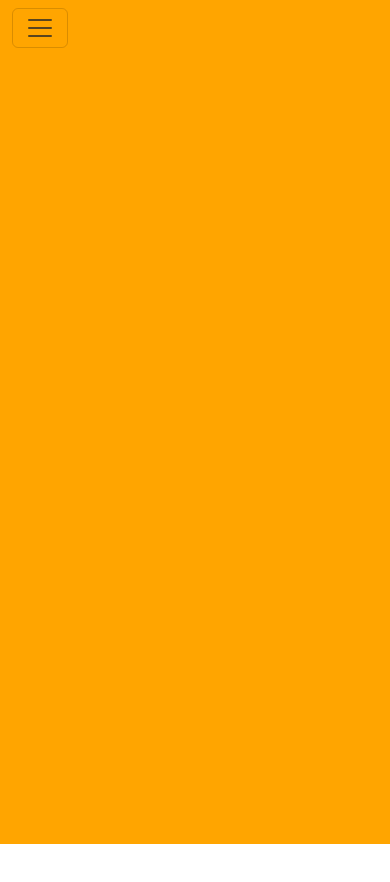
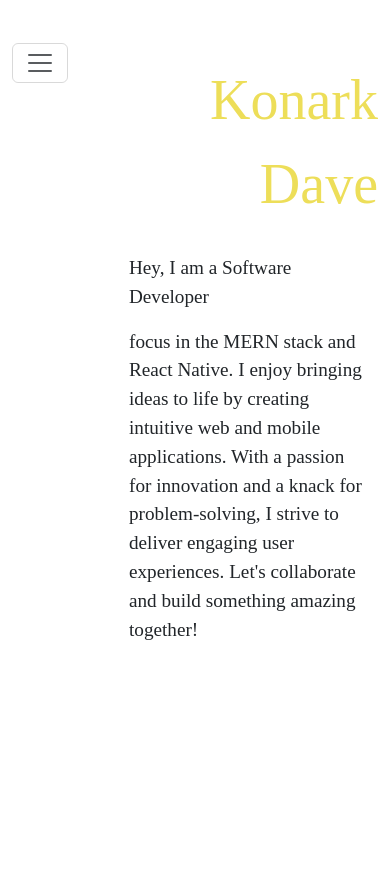
Before and after one commit to Konu9712/portfolio, a React (Create React App) app: page / in a window 390 px wide. Shown: the top 882 px of the page. Before the commit the page ends 844 px from the top, so only its background shows below. Built offline with nearby package versions, Linux system fonts and the light colour scheme.

Commit message:
Me page bio

```diff
--- a/src/App.css
+++ b/src/App.css
@@ -1,9 +1,21 @@
-.contentContainer{
-    margin-left: 5%;
-    margin-left: 20%;
+
+@media (max-width: 768px) {
+  .sidebar {
+    width: 30%;
+    position: fixed;
+    height: 100vh;
+  }
+
+  .mainContainer {
+    margin-left: 30%;
+    width: 70%;
+  }
+  .container {
+    top: 0;
+    margin-top: 0%
+  }
+
 }
-@media (min-width: 992px) {
-    .container {
-      margin-top: 9%;
-    }
-  }
+.container {
+  margin-top: 9%;
+}
--- a/src/App.js
+++ b/src/App.js
@@ -16,6 +16,7 @@ export default function MacbookPro161() {
           >
             <Sidebar />
           </div>
+          <div className="col"></div>
           <div className="col-lg-8 col-md-12 mainContainer">
             <Circle />
             <Me />
--- /dev/null
+++ b/src/Components/SideBar/MainBar/ME/Me.css
@@ -0,0 +1,16 @@
+.name{
+    color:#EDDE59;
+font-family: 'Silkscreen', cursive;
+text-align: right;
+font-size: 3.5rem;
+}
+.nameWrapper {
+    display: flex;
+    justify-content: flex-end;
+  }
+  .bioWrapper{
+    margin-top: 5%;
+    font-family: 'Silkscreen', cursive;
+font-size: 1.2rem;
+margin-right: 5%;
+  }
--- a/src/Components/SideBar/MainBar/ME/Me.js
+++ b/src/Components/SideBar/MainBar/ME/Me.js
@@ -1,10 +1,26 @@
 import React from "react";
-import Circle from "./Circle";
+import "./Me.css";
 
 export const Me = () => {
   return (
     <div>
-      <div className="nameWrapper"></div>
+      <div className="nameWrapper">
+        <div className="name">
+          <p>Konark Dave</p>{" "}
+        </div>
+      </div>
+      <div className="bioWrapper">
+        <div>
+          <p className="intro">Hey, I am a Software Developer</p>
+          <p className="bio">
+            focus in the MERN stack and React Native. I enjoy bringing ideas to
+            life by creating intuitive web and mobile applications. With a
+            passion for innovation and a knack for problem-solving, I strive to
+            deliver engaging user experiences. Let's collaborate and build
+            something amazing together!
+          </p>
+        </div>
+      </div>
     </div>
   );
 };
--- a/src/Components/SideBar/SideBar.js
+++ b/src/Components/SideBar/SideBar.js
@@ -1,4 +1,4 @@
-import React from "react";
+import React, { useState } from "react";
 import "bootstrap/dist/css/bootstrap.min.css";
 import { Card, ListGroup, Nav, Navbar } from "react-bootstrap";
 import "./SideBar.css";
```
